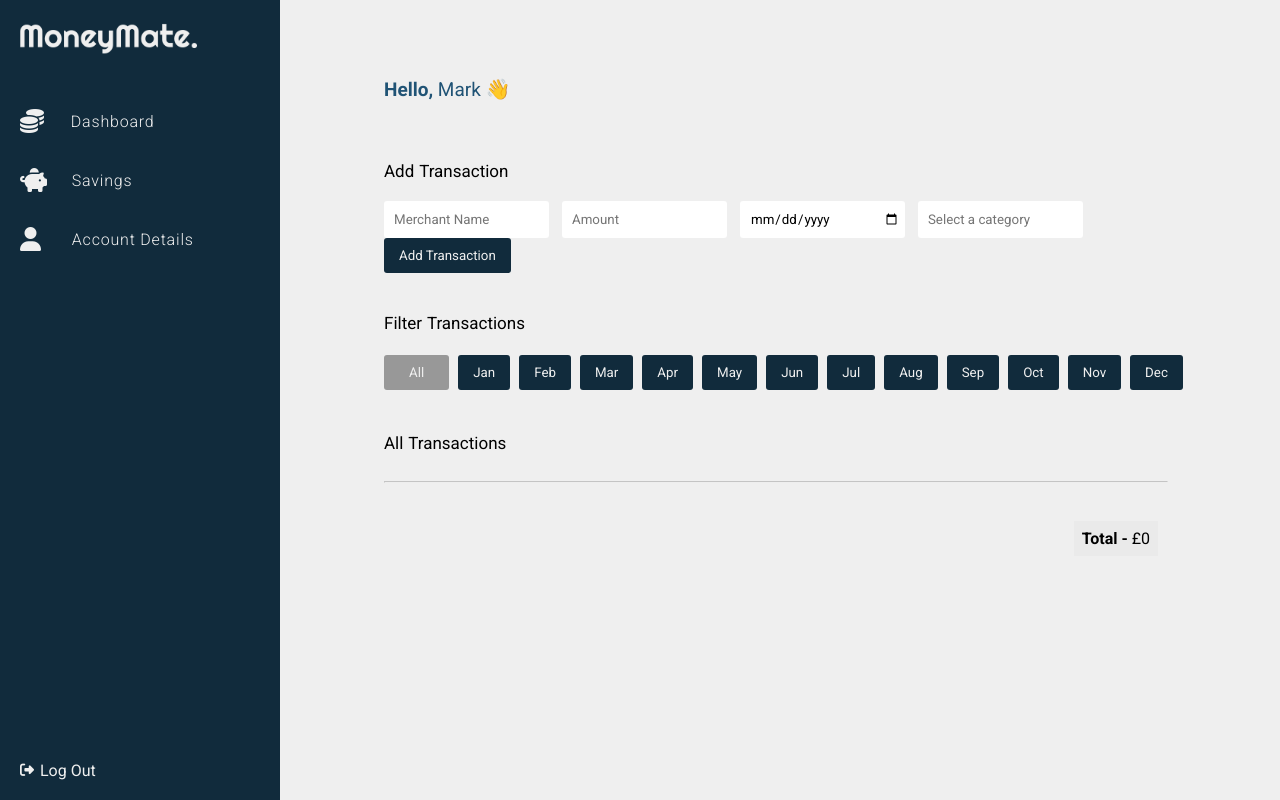
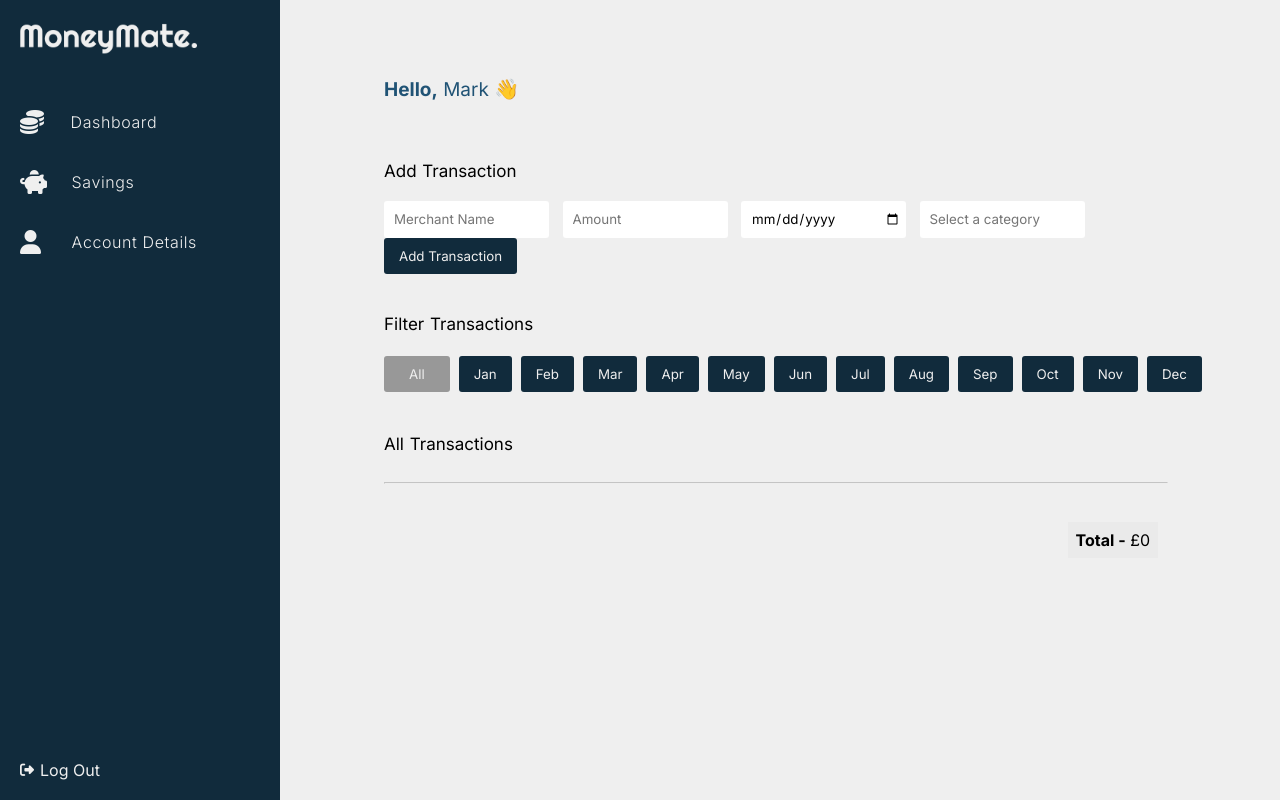
Before and after one commit to markslorach/spending_tracker_project, a Flask app: page /transactions in a window 1280 px wide. Run offline with Flask 3, Linux system fonts and the light colour scheme; data that the repository does not hold is empty; some libraries are stand-ins or nearby versions.

Commit message:
changed font family

```diff
--- a/static/styles.css
+++ b/static/styles.css
@@ -1,5 +1,6 @@
 html {
-  font-family: "Roboto", sans-serif;
+  /* font-family: "Roboto", sans-serif; */
+  font-family: 'Inter', sans-serif;
   font-size: 16px;
   box-sizing: border-box;
 }
@@ -107,7 +108,7 @@ label {
   padding: 20px;
   font-weight: 300;
   font-size: 16px;
-  letter-spacing: 0.8px;
+  letter-spacing: 0.6px;
 }
 
 .nav-link {
--- a/templates/base.html
+++ b/templates/base.html
@@ -13,6 +13,9 @@
       href="https://fonts.googleapis.com/css2?family=Roboto:ital,wght@0,100;0,300;0,400;0,500;0,700;0,900;1,100;1,300;1,400;1,500;1,700;1,900&display=swap"
       rel="stylesheet"
     />
+    <link rel="preconnect" href="https://fonts.googleapis.com">
+    <link rel="preconnect" href="https://fonts.gstatic.com" crossorigin>
+    <link href="https://fonts.googleapis.com/css2?family=Inter:wght@100;200;300;400;500;600;700;800;900&display=swap" rel="stylesheet">
     <script src="https://kit.fontawesome.com/f166c6e3cf.js" crossorigin="anonymous"></script>
     <title>Moneymate</title>
   </head>
```
